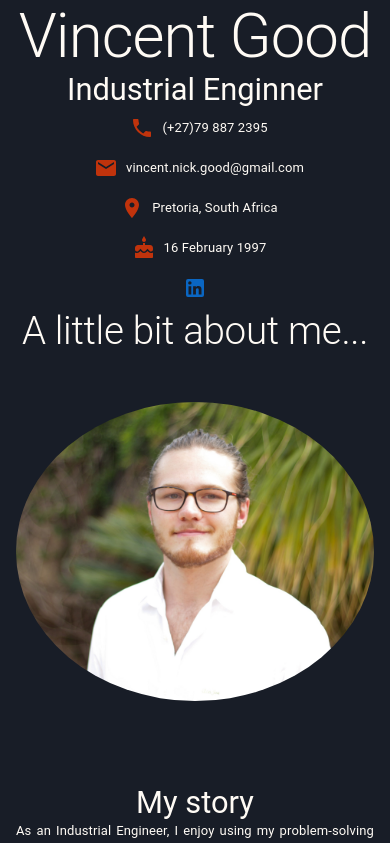
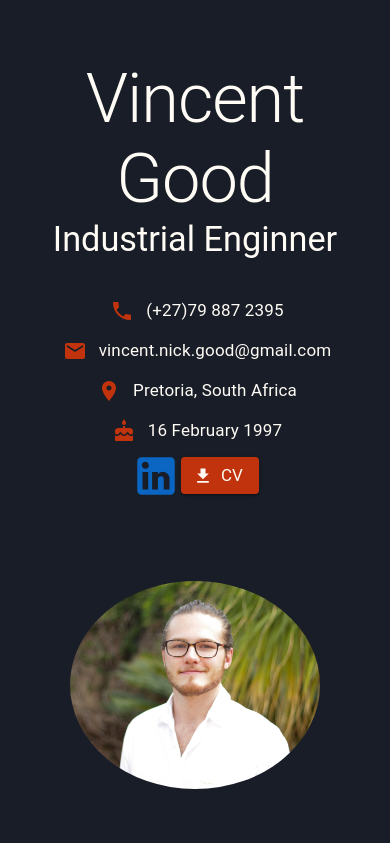
Before and after one commit to VNG-O/VincentGood, a React (Create React App) app in the folder curriculumvitae/: page / in a window 390 px wide. Shown: the top 843 px of the page. Built offline with nearby package versions, Linux system fonts and the light colour scheme.

Commit message:
fixed responsive design on banner

```diff
--- a/curriculumvitae/src/App.js
+++ b/curriculumvitae/src/App.js
@@ -1,16 +1,23 @@
 import Banner from './components/Banner';
 import AboutMe from './components/AboutMe';
 import CssBaseline from "@material-ui/core/CssBaseline";
-import { ThemeProvider } from '@material-ui/core';
+import { ThemeProvider, makeStyles } from '@material-ui/core';
 import { darkTheme } from './theme';
 
+const useStyles = makeStyles({
+  section: {
+    marginTop: "15%",
+  },
+})
+
 function App() {
+const classes = useStyles();
 
   return (
     <ThemeProvider theme={darkTheme}>
       <CssBaseline />
-      <Banner />
-      <AboutMe />
+      <Banner className={classes.section}/>
+      <AboutMe className={classes.section}/>
     </ThemeProvider>
   );
 }
--- a/curriculumvitae/src/components/AboutMe.jsx
+++ b/curriculumvitae/src/components/AboutMe.jsx
@@ -1,5 +1,4 @@
-import { Box, Container, Grid, Typography, makeStyles } from '@material-ui/core'
-import Headshot from '../assets/headshot.jpg'
+import { Box, Container, Grid, Typography, makeStyles } from '@material-ui/core';
 
 const aboutTile = [
     {
@@ -12,28 +11,16 @@ const aboutTile = [
     },
   ]
 
-  const useStyles = makeStyles({
-    headshot: {
-        width: "100%",
-        borderRadius: "50%",
-    },
-  });
-
-const AboutMe = () => {
-    const classes = useStyles();
+const AboutMe = (props) => {
 
     return (
-        <Box textAlign="justify">
+        <Box className={props.className} textAlign="justify">
             <Container >
                 <Typography variant="h2" align="center" style={{ paddingBottom: "3rem"}}>
                     A little bit about me...
                 </Typography>
 
                 <Grid container justifyContent="center" spacing={10}>
-
-                    <Grid item align="center" md={4}>
-                        <img className={classes.headshot} src={Headshot} alt="headShot" />
-                    </Grid>
 
                     {aboutTile.map((item, index) => (
 
--- a/curriculumvitae/src/components/Banner.jsx
+++ b/curriculumvitae/src/components/Banner.jsx
@@ -1,12 +1,13 @@
 import React from 'react'
 import { darkTheme } from '../theme';
-import { Box, Container, Grid, Typography, Button, makeStyles } from '@material-ui/core'
-// import Headshot from '../assets/headshot.jpg'
+import { Box, Grid, Typography, Button, makeStyles, IconButton, Link } from '@material-ui/core'
+import Headshot from '../assets/headshot.jpg'
 import PhoneIcon from '@material-ui/icons/Phone';
 import LinkedInIcon from '@material-ui/icons/LinkedIn';
 import LocationOnIcon from '@material-ui/icons/LocationOn';
 import CakeIcon from '@material-ui/icons/Cake';
 import EmailIcon from '@material-ui/icons/Email';
+import GetAppIcon from '@material-ui/icons/GetApp';
 
 const socials = [
     {
@@ -28,31 +29,35 @@ const socials = [
 ]
 
 const useStyles = makeStyles({
-    root: {
-        paddingTop: "10%",
+    headshot: {
+        width: "250px",
+        borderRadius: "50%",
     },
-    // headshot: {
-    //     width: "300px",
-    //     borderRadius: "50%",
-    // },
-    socialButton: {
+
+    bannerButton: {
         padding: "0",
         margin: "0",
         minWidth: "0",
 
         '&:hover': {
-            color: "#fff",
-            backgroundColor: "#000",
+            // color: "#fff555",
+            borderRadius: "4px",
+
+            backgroundColor: "#fff",
         },
     },
     socialIcon: {
         fontSize: 40,
         padding: "0.5rem",
+        paddingTop: "0.5rem",
+        paddingRight: "0.5rem",
+        paddingLeft: 0,
+        paddingBottom: "0.5rem",
         color: darkTheme.palette.primary.main,
     },
   });
 
-const Banner = () => {
+const Banner = (props) => {
     const classes = useStyles();
 
     const openInNewTab = (url) => {
@@ -60,73 +65,55 @@ const Banner = () => {
       }
 
     return (
-        // center align in mobile not wokring
-        // {{xs: "center", md: "left"}}
-            <Box display="flex" flexDirection="column" alignItems={{xs: "center", md: "left"}}>
+        // Fix hover on linkedin icon
+        <Box className={props.className} textAlign={{ xs: "center", md: "left" }}>
+            <Grid container spacing={10} alignItems="center" justifyContent="center">
+
+                <Grid item>
 
                     <Typography variant="h1">
                         Vincent Good
                     </Typography>
-
                     <Typography variant="h3">
                         Industrial Enginner
                     </Typography>
-
                         {socials.map((item, index) => (
-                        <Box key={index} display="flex" alignItems="center">
-                            {<item.icon className={classes.socialIcon} />}
+                            <Box key={index} display="flex" alignItems="center" justifyContent={{ xs: "center", md: "left" }}>
+                                {<item.icon className={classes.socialIcon}/>}
                                 <Typography variant="body1">
                                     {item.info}
                                 </Typography>
                             </Box>
                         ))}
 
-                    <Button className={classes.socialButton} onClick={() => openInNewTab("https://www.linkedin.com/in/vincent-good")}>
-                        <LinkedInIcon className={classes.socialIcon} style={{ color: "#0a66c2" }}/>
+                    <Box display="flex" alignItems="center" justifyContent={{xs: "center", md: "left"}}>
+
+                        <IconButton className={classes.bannerButton} aria-label="test" onClick={() => openInNewTab("https://www.linkedin.com/in/vincent-good")}>
+                            <LinkedInIcon className={classes.socialIcon} style={{ fontSize: 50, color: "#0a66c2", padding: 0 }}/>
+                        </IconButton>
+
+                        <Button
+                        component={Link}
+                        variant="contained"
+                        color="primary"
+                        startIcon={<GetAppIcon />}
+                        download="VincentGood_cv.pdf"
+                        href="/VincentGood_cv.pdf">
+                            <Typography variant="body1" >
+                                CV
+                            </Typography>
                         </Button>
 
                     </Box>
 
+                </Grid>
 
-            //     {/* <Box className={classes.root}>
-            //     <Grid container justifyContent="center" alignItems="center">
+                <Grid item>
+                    <img className={classes.headshot} src={Headshot} alt="headShot" />
+                </Grid>
 
-            //         <Grid item container direction="column" xs={12} md={5}>
-
-            //             <Grid item>
-            //                 <Typography variant="h1">
-            //                     Vincent Good
-            //                 </Typography>
-            //             </Grid>
-
-            //             <Grid item>
-            //                 <Typography variant="h3">
-            //                     Industrial Enginner
-            //                 </Typography>
-            //             </Grid>
-
-            //             <Grid item align={{ xs: "center", md: "left" }}>
-            //                 {socials.map((item, index) => (
-            //                     <Grid item container key={index} alignItems="center">
-            //                         {<item.icon className={classes.socialIcon} />}
-            //                         <Typography variant="body1">
-            //                             {item.info}
-            //                         </Typography>
-            //                     </Grid>
-            //                 ))}
-            //             </Grid>
-
-            //             <Grid item>
-            //                 <Button className={classes.socialButton} onClick={() => openInNewTab("https://www.linkedin.com/in/vincent-good")}>
-            //                     <LinkedInIcon className={classes.socialIcon} style={{ color: "#0a66c2" }}/>
-            //                 </Button>
-            //             </Grid>
-
-            //         </Grid>
-
-            //     </Grid>
-            // </Container>
-            // </Box> */}
+            </Grid>
+        </Box>
     )
 }
 
--- a/curriculumvitae/src/theme.jsx
+++ b/curriculumvitae/src/theme.jsx
@@ -10,22 +10,28 @@ export const darkTheme = createTheme({
 
       primary: {
         main: '#C0330C',
+        contrastText: '#FFFBF5',
       },
 
       secondary: {
         main: '#04724D',
+        contrastText: '#FFFBF5',
       },
 
       text: {
-        primary: "#FFFBF5",
+        primary: '#FFFBF5',
       },
     },
 
     typography: {
-      fontSize: 9,
+      fontSize: 10,
+
+      h3: {
+        marginBottom: "2rem",
+      },
 
       body1: {
-          fontSize: 13,
+          fontSize: 17,
       },
     },
   });
```
Also changed, not shown: curriculumvitae/src/components/Navbar.jsx (added), 1 other file (tests, documents, lock files or other folders). Lines whose indentation alone changed are shown as unchanged.
